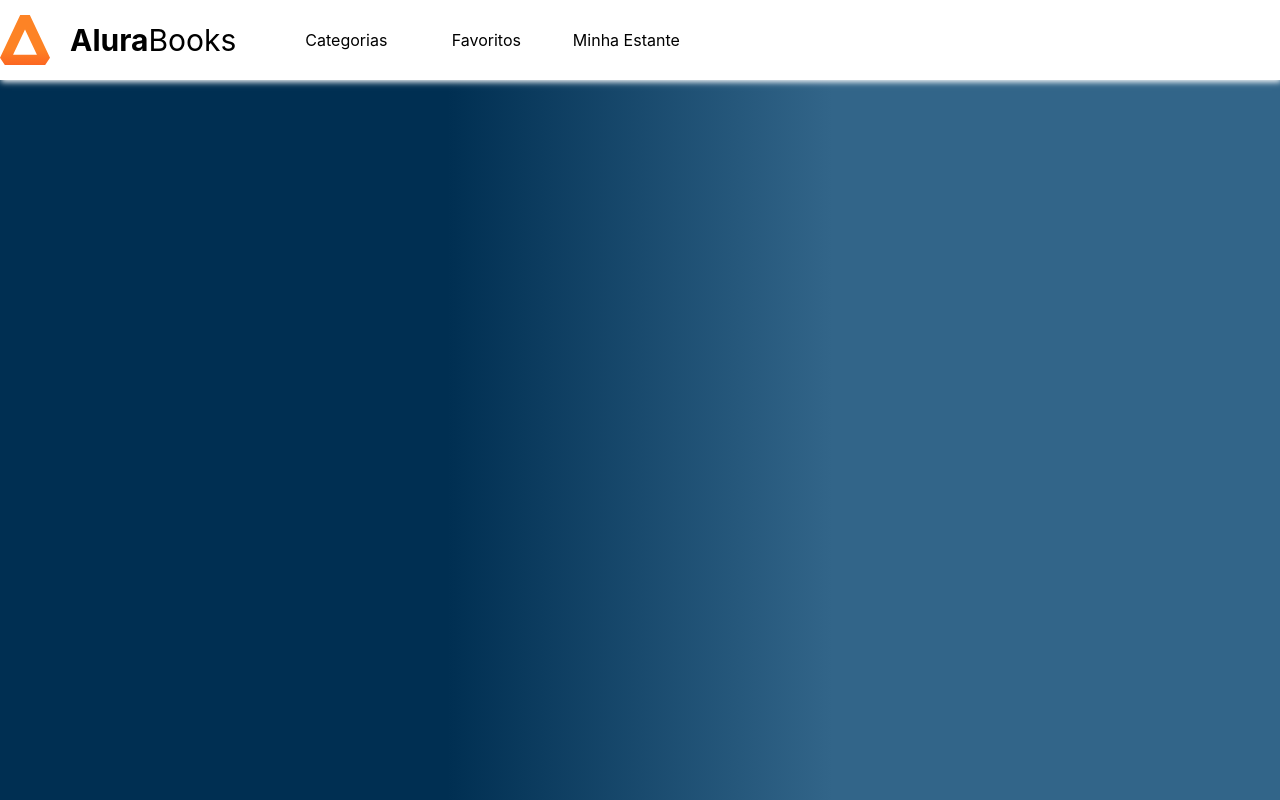
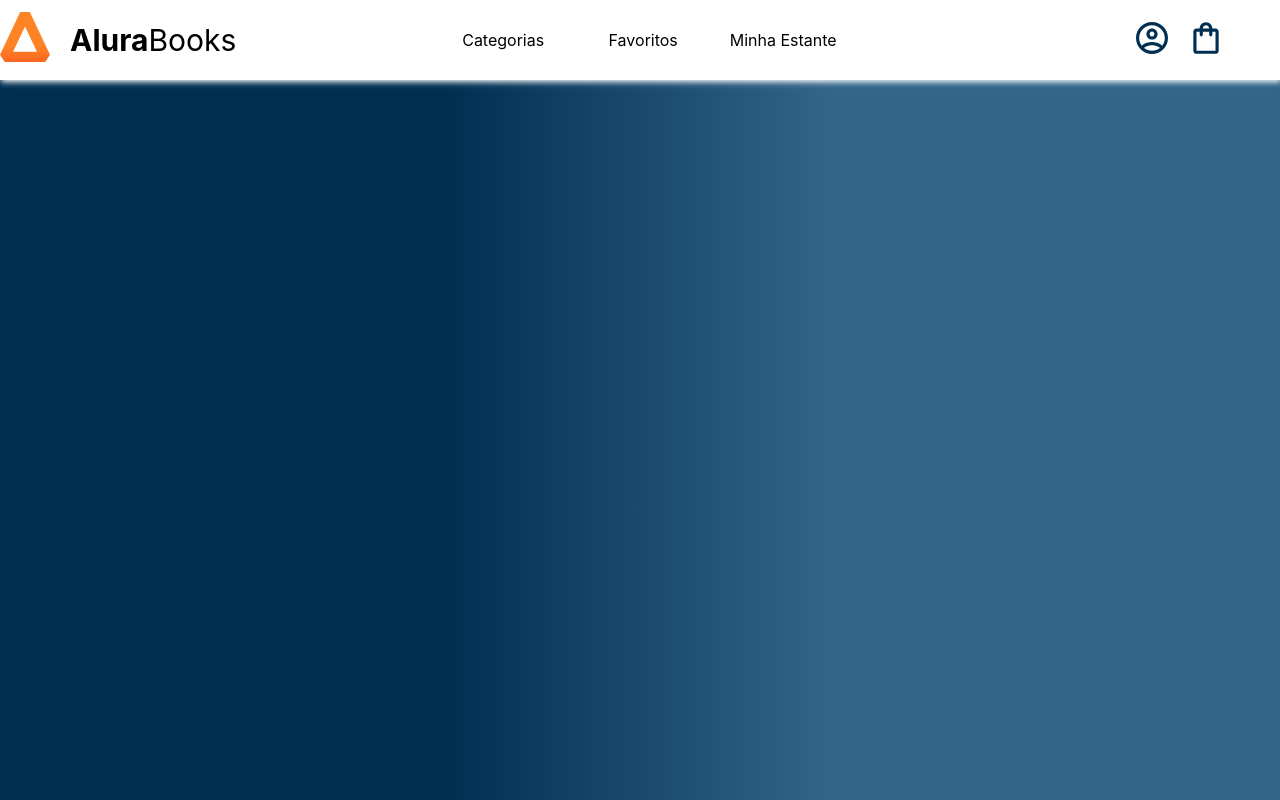
Before and after one commit to RicardoAugust-0/ws-react-alura, a React (Create React App) app: page / in a window 1280 px wide. Built offline with nearby package versions, Linux system fonts and the light colour scheme.

Commit message:
`Added icons to navigation bar and updated CSS styles`

```diff
--- a/src/App.css
+++ b/src/App.css
@@ -9,11 +9,12 @@
     box-shadow: 1px 2px 6px #fff;
     display: flex;
     height: 10vh;
+    justify-content: space-between;
 }
 
 .Options {
     display: flex;
-
+    padding: 0;
     li {
         display: flex;
         justify-content: center;
@@ -43,8 +44,17 @@
             font-size: large;
         }
     }
+}
 
-
+.Icons {
+    display: flex;
+    min-width: 230px;
+    padding: 0;
+    justify-content: center;
+    align-items: center;
+    li {
+        margin-left: 25px;
+    }
 }
 
 li {
--- a/src/App.js
+++ b/src/App.js
@@ -1,7 +1,10 @@
 import './App.css';
-import Logo from './components/logo/index'
+import Logo from './components/logo'
+import profile_Icon from './imgs/perfil.svg';
+import bag from './imgs/sacola.svg';
 
 const textOptions = ['Categorias', 'Favoritos', 'Minha Estante'];
+const icons = [profile_Icon, bag];
 
 function App() {
   return (
@@ -13,6 +16,12 @@ function App() {
             <li><p><a href='#'>{text}</a></p></li>
           ))}
         </ul>
+
+        <ul className='Icons'>
+          {icons.map((icon) => (
+            <li><img src={icon} alt='logo_icon'></img></li>
+          ))}
+        </ul>
       </header>
     </div>
   );
--- a/src/components/logo/index.js
+++ b/src/components/logo/index.js
@@ -4,7 +4,7 @@ import './index.css'
 function Logo() {
     return (
         <div className='logo'>
-            <img src={logo} alt='logo_icon'></img>
+            <a href='home' draggable='false'><img src={logo} alt='alura_books_icon' draggable='false'></img></a>
             <p><strong>Alura</strong>Books</p>
         </div>
     );
```
